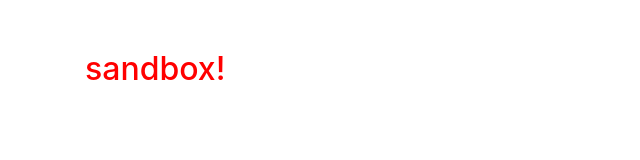
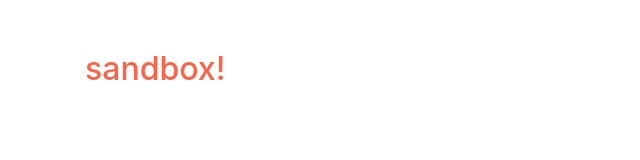
Before and after one commit to dmoncado/sandbox, a website: page src/pages/index.html in a window 1280 px wide. Shown: the whole page, without its empty margins (0-640 px from the left). Drawn offline with nearby package versions, Linux system fonts and the light colour scheme; files that its build step writes are made by us from their sources; files whose address does not match are found by name.

Commit message:
Sandbox ready

```diff
--- a/src/assets/scss/_sandbox.scss
+++ b/src/assets/scss/_sandbox.scss
@@ -4,6 +4,6 @@
   padding-top: 50px;
 }
 
-.poop {
-  color: red;
+.test {
+  color: tomato;
 }
--- a/src/pages/index.html
+++ b/src/pages/index.html
@@ -6,6 +6,6 @@
 <!--- Body --->
 <section>
   <div class="container">
-    <h2 class="poop">sandbox!</h2>
+    <h2 class="test">sandbox!</h2>
   </div>
 </section>
```
Also changed, not shown: dist/assets/css/main.css, dist/index.html.
